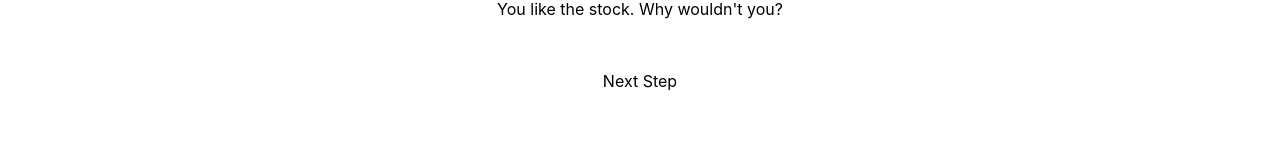
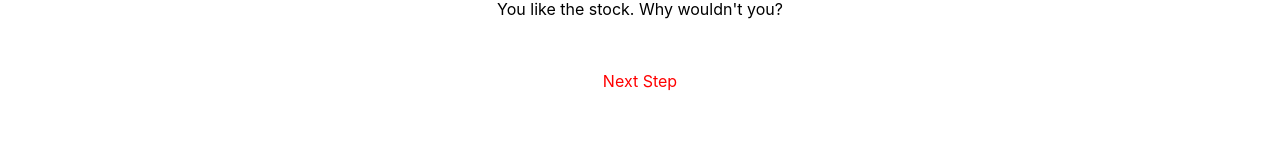
Before and after one commit to lnguyen13/nextjs, a Next.js app: page / in a window 1280 px wide. Shown: the part 382-543 px from the top of the page. Built offline with nearby package versions, Linux system fonts and the light colour scheme.

Commit message:
Update Home.module.css

```diff
--- a/styles/Home.module.css
+++ b/styles/Home.module.css
@@ -121,7 +121,22 @@
   }
 }
 
-.description a {
-  color: #0070f3;
-  text-decoration: none;
+/* unvisited link */
+a:link {
+  color: red;
 }
+
+/* visited link */
+a:visited {
+  color: green;
+}
+
+/* mouse over link */
+a:hover {
+  color: hotpink;
+}
+
+/* selected link */
+a:active {
+  color: blue;
+}
```
